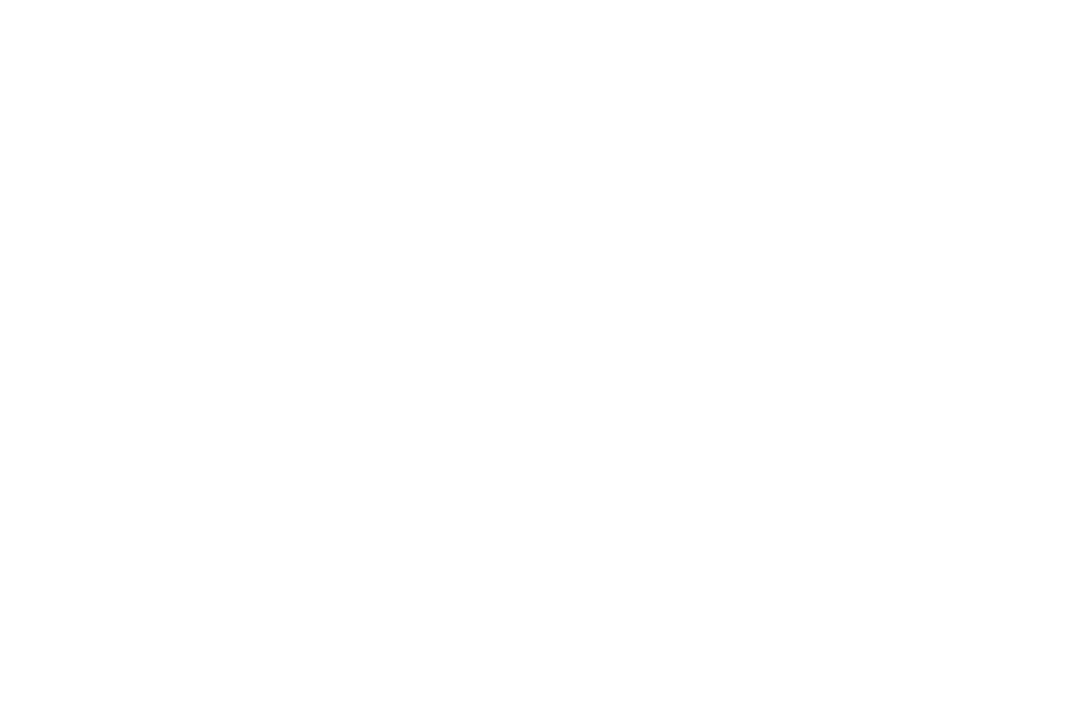
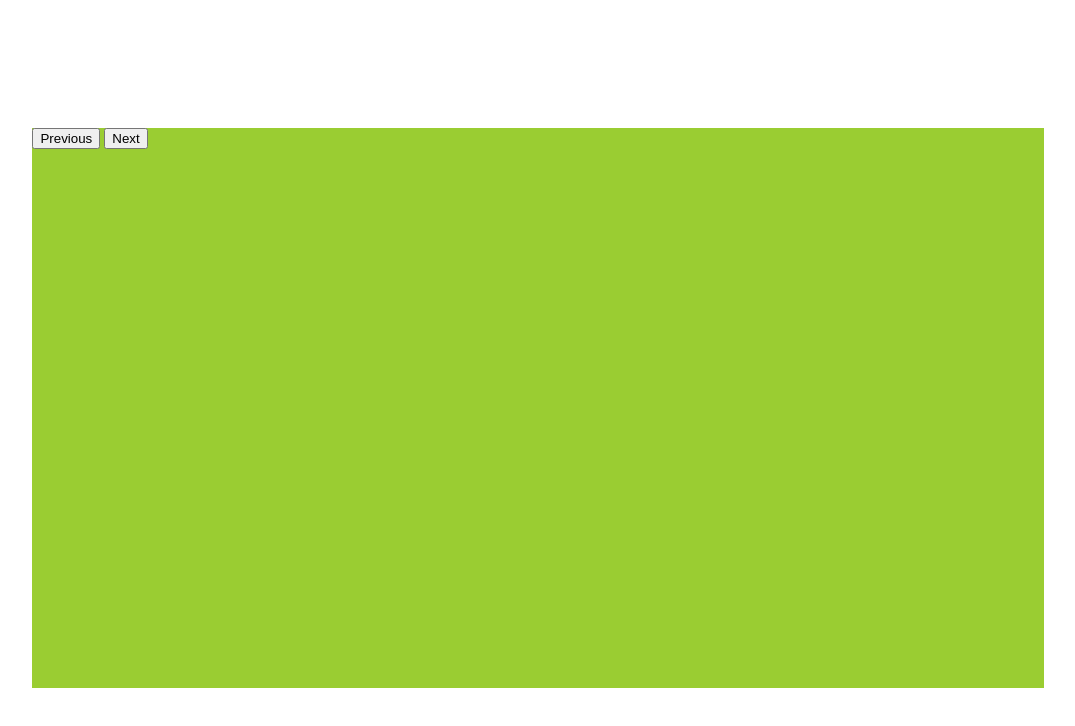
Before and after one commit to ShowMeTheGita/basicjs-image-slider, a plain HTML site: page index.html in a window 1280 px wide. Shown: the whole page, without its empty margins (102-1177 px from the left). Drawn offline with Linux system fonts and the light colour scheme.

Commit message:
added image adding functionality to button

```diff
--- a/index.html
+++ b/index.html
@@ -9,7 +9,10 @@
     </head>
 
     <body>
-
+        <div class="images" >
+            <button type="button" class="btn prevBtn">Previous</button>
+            <button type="button" class="btn nextBtn">Next</button>
+        </div>
 
     </body>
 
--- a/script.js
+++ b/script.js
@@ -0,0 +1,6 @@
+const prevBtn = document.querySelector('.prevBtn');
+const container = document.querySelector('.images')
+
+prevBtn.addEventListener('click', function() {
+    container.style.backgroundImage = "url(https://i.picsum.photos/id/866/536/354.jpg?hmac=tGofDTV7tl2rprappPzKFiZ9vDh5MKj39oa2D--gqhA)";
+})
--- a/styles.css
+++ b/styles.css
@@ -0,0 +1,12 @@
+body {
+    min-height: 100vh;
+    display: flex;
+    align-items: center;
+    justify-content: center;
+}
+
+.images {
+    background: yellowgreen;
+    flex: 0 0 80%;
+    min-height: 70vh;
+}
```
